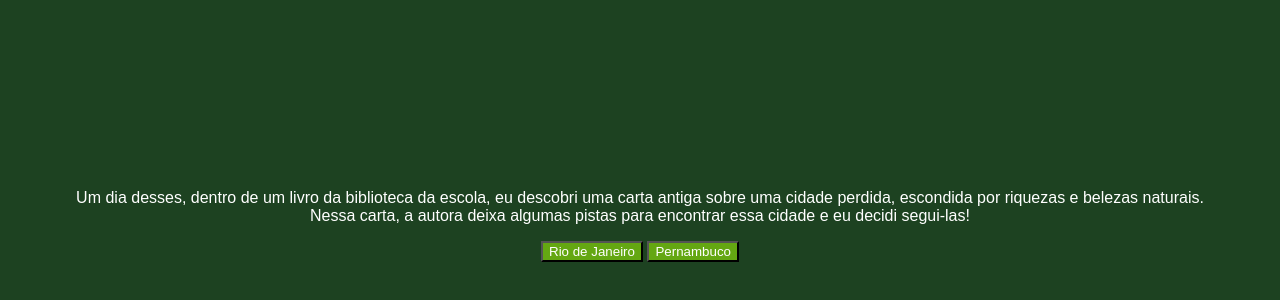
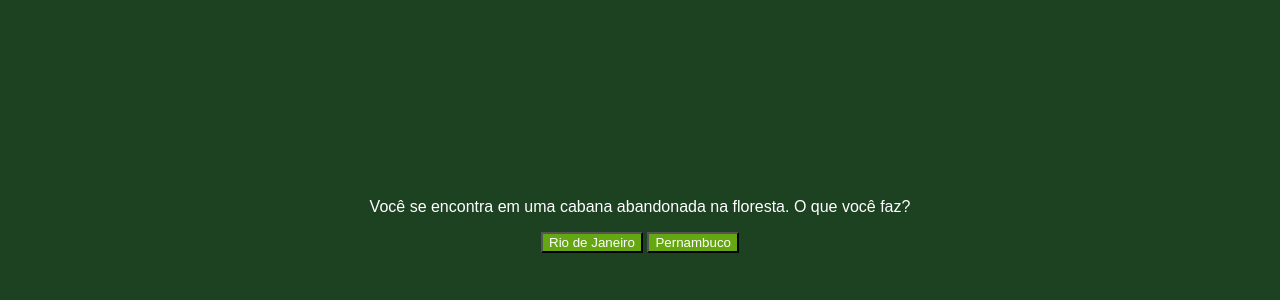
Before and after one commit to chuuyann/aventura, a plain HTML site: page index.html in a window 1280 px wide. Shown: the part 142-442 px from the top of the page. Drawn offline with Linux system fonts and the light colour scheme; a web font is replaced by a local one.

Commit message:
Update index.html

```diff
--- a/index.html
+++ b/index.html
@@ -13,7 +13,7 @@
     <main>
         <div class="passo ativo" id="passo-0">
             <img src="img/cenario-passo0.png" alt="">
-            <p>Um dia desses, dentro de um livro da biblioteca da escola, eu descobri uma carta antiga sobre uma cidade perdida, escondida por riquezas e belezas naturais. Nessa carta, a autora deixa algumas pistas para encontrar essa cidade e eu decidi segui-las!</p>
+            <p>Você se encontra em uma cabana abandonada na floresta. O que você faz?</p>
             <button class="btn-proximo" data-proximo="1">Rio de Janeiro</button>
             <button class="btn-proximo" data-proximo="2">Pernambuco</button>
         </div>
```
